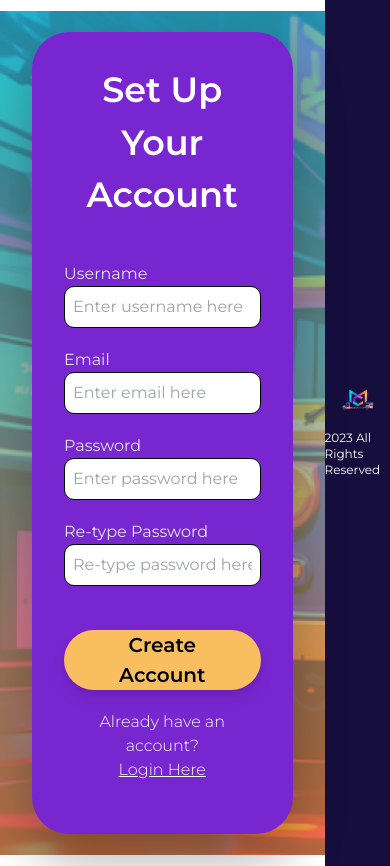
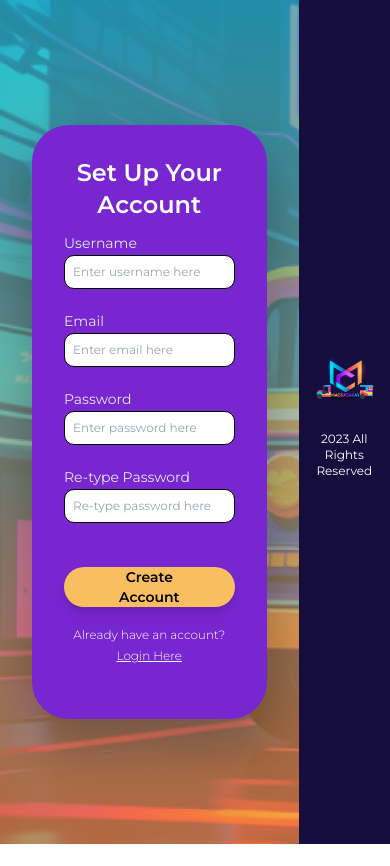
Before and after one commit to KristianLyle/Magsasakay, a React (Create React App) app in the folder magsasakay/: page /signUp in a window 390 px wide. After the commit the page ends 844 px from the top, so only its background shows below. Built offline with nearby package versions, Linux system fonts and the light colour scheme.

Commit message:
Patch 3.30
-SignUp and Login now mobile responsive

```diff
--- a/magsasakay/src/Login.js
+++ b/magsasakay/src/Login.js
@@ -41,20 +41,31 @@ const Login = () => {
   }
 
   return (
-    <div className="min-h-screen relative flex font-Montserrat">
-      <div className="flex-1 flex items-center justify-center relative">
+    <div className="min-h-screen relative flex font-Montserrat sm:flex">
+      <div className="flex-1 flex items-center justify-center relative sm:w-3/4">
         <div className="absolute w-[100%] h-screen bg-image1 bg-cover opacity-100"></div>
         <div className="absolute w-[100%] h-screen bg-gradient-to-t from-orange-500 to-cyan-500 opacity-60"></div>
-        <div className="w-full max-w-md p-8 rounded-[37px] drop-shadow-2xl bg-[#7826D0] text-white">
-          <h1 className="text-center text-4xl font-semibold mb-8">
+
+        <div className="w-full max-w-md p-8 rounded-[37px] drop-shadow-2xl bg-[#7826D0] text-white
+                        phone:w-4/5 phone:h-3/7 phone:p-3
+                        md:w-full md:h-85 md:p-8">
+          <h1 className="text-center text-4xl font-semibold mb-8
+                         phone:text-2xl phone:mb-[10px]
+                         md:text-4xl md:mb-10">
             Login to Continue
           </h1>
-          <div className="mb-4">
-            <label htmlFor="email" className="text-lg">
+          <div className="mb-4 phone:items-left">
+            <label htmlFor="email" className="text-lg
+              phone:text-sm
+              md:text-lg">
+
               Email
             </label>
             <input
-              className="w-full py-2 px-3 border border-black rounded-[10px] text-black"
+              className="w-full py-2 px-3 border border-black rounded-[10px] text-black
+              phone:w-full phone:text-xs
+              md:text-xl"
+
               type="email"
               placeholder="Enter email here"
               required
@@ -63,11 +74,16 @@ const Login = () => {
             />
           </div>
           <div className="mb-4">
-            <label htmlFor="password" className="text-lg">
+            <label htmlFor="password" className="text-lg
+              phone:text-sm
+              md:text-lg">
               Password
             </label>
             <input
-              className="w-full py-2 px-3 border border-black rounded-[10px] text-black"
+              className="w-full py-2 px-3 border border-black rounded-[10px] text-black phone:w-full
+              phone:text-xs
+              md:text-xl"
+
               type="password"
               placeholder="Enter password here"
               required
@@ -75,8 +91,10 @@ const Login = () => {
               onChange={(e) => setUserPassword(e.target.value)}
             />
           </div>
-          <div className="text-center mb-8">
-            <p className="text-white text-sm">
+          <div className="text-center mb-8 phone:mb-2">
+            <p className="text-white text-sm
+            phone:text-xs
+            md:text-lg">
               Don't have an account yet?{" "}
               <Link className="underline hover:text-black" to="/SignUp">
                 Register Here!
@@ -85,7 +103,9 @@ const Login = () => {
           </div>
           <div className="text-center">
             <button
-              className="bg-[#F9BE60] text-2xl px-6 py-2 rounded-full font-semibold text-black hover:bg-[#160E3D] hover:text-[#F9BE60] drop-shadow-2xl"
+              className="bg-[#F9BE60] text-2xl px-6 py-2 rounded-full font-semibold text-black hover:bg-[#160E3D] hover:text-[#F9BE60] drop-shadow-2xl
+                          phone:text-sm
+                          md:text-2xl"
               onClick={handleSubmit}
             >
               Login
@@ -93,11 +113,17 @@ const Login = () => {
           </div>
         </div>
       </div>
-      <div className="w-1/3 bg-[#160E3D] text-white flex flex-col items-center justify-center">
-        <div className="w-1/2">
+      <div className="w-1/3 bg-[#160E3D] text-white flex flex-col items-center justify-center
+                      phone:w-2/5">
+        <div className="w-1/2
+                       phone:w-2/3
+                       md:w-1/2">
           <img src={logo} alt="logo" />
         </div>
-        <p className="text-xs mt-4">2023 All Rights Reserved</p>
+        <p className="text-xs mt-4
+                      phone:text-xs phone:p-2 phone:text-center
+                      md:text-xs
+                        ">2023 All Rights Reserved</p>
       </div>
     </div>
   );
--- a/magsasakay/src/SignUp.js
+++ b/magsasakay/src/SignUp.js
@@ -40,8 +40,8 @@ const SignUp = () => {
     }
   };
   return (
-    <div className="bg-cover min-h-screen relative flex font-Montserrat">
-        <div className="flex-1 flex items-center justify-center relative">
+    <div className="bg-cover min-h-screen relative flex font-Montserrat sm:flex">
+        <div className="flex-1 flex items-center justify-center relative sm:w-3/4">
         <div className="absolute w-[100%] h-screen bg-image1 bg-cover opacity-100"></div>
         <div className="absolute w-[100%] h-screen bg-gradient-to-t from-orange-500 to-cyan-500 opacity-60"></div>
         <div className="w-full max-w-md p-8 rounded-[37px] drop-shadow-2xl text-white">
@@ -49,18 +49,25 @@ const SignUp = () => {
           className="max-w-[400px] w-full mx-auto bg-[#7826D0] p-8 px-8 rounded-[37px] relative drop-shadow-2xl"
           onSubmit={HandleSignUp}
         >
-          <h2 className="mb-10 text-[35px] dark:text-white font-semibold font-montserrat text-center">
+          <h2 className="mb-10 text-[35px] dark:text-white font-semibold font-montserrat text-center
+                        phone:text-2xl phone:mb-[10px]
+                        md:text-4xl md:mb-10">
             {" "}
             Set Up Your Account
           </h2>
 
-          <div className="mb-5">
-            <label className=" text-gray-200 font-montserrat" htmlFor="email">
+          <div className="mb-5 phone:items-left">
+            <label className=" text-gray-200 font-montserrat
+                              phone:text-sm
+                              md:text-lg"
+             htmlFor="email">
               Username
             </label>{" "}
             <br></br>
             <input
-              className=" border border-black border-lg rounded-[10px] w-full p-2"
+              className=" border border-black border-lg rounded-[10px] w-full p-2
+                          phone:w-full phone:text-xs
+                          md:text-xl"
               type="text"
               placeholder="Enter username here"
               required
@@ -70,12 +77,17 @@ const SignUp = () => {
             <br></br>
           </div>
           <div className="mb-5">
-            <label className=" text-gray-200 font-montserrat" fhtmlFor="email">
+            <label className=" text-gray-200 font-montserrat
+                              phone:text-sm
+                              md:text-lg"
+            htmlFor="email">
               Email
             </label>{" "}
             <br></br>
             <input
-              className=" border border-black border-lg rounded-[10px] w-full p-2"
+              className=" border border-black border-lg rounded-[10px] w-full p-2
+                          phone:w-full phone:text-xs
+                          md:text-xl"
               type="email"
               placeholder="Enter email here"
               required
@@ -86,14 +98,18 @@ const SignUp = () => {
           </div>
           <div className="mb-5">
             <label
-              className=" text-gray-200 font-montserrat"
+              className="text-gray-200 font-montserrat
+                          phone:text-sm
+                          md:text-lg"
               htmlFor="password"
             >
               Password
             </label>{" "}
             <br></br>
             <input
-              className="border border-black border-lg rounded-[10px] w-full p-2"
+              className="border border-black border-lg rounded-[10px] w-full p-2
+                        phone:w-full phone:text-xs
+                        md:text-xl"
               type="password"
               placeholder="Enter password here"
               required
@@ -104,14 +120,18 @@ const SignUp = () => {
           </div>
           <div className="mb-5">
             <label
-              className=" text-gray-200 font-montserrat"
+              className=" text-gray-200 font-montserrat
+                        phone:text-sm
+                        md:text-lg"
               htmlFor="password"
             >
               Re-type Password
             </label>{" "}
             <br></br>
             <input
-              className="border border-black border-lg rounded-[10px] w-full p-2"
+              className="border border-black border-lg rounded-[10px] w-full p-2
+                        phone:w-full phone:text-xs
+                        md:text-xl"
               type="password"
               placeholder="Re-type password here"
               required
@@ -138,16 +158,23 @@ const SignUp = () => {
           ) : null}
 
           <div className="flex justify-center mb-3">
-            <button className="text-black hover:bg-[#160E3D] hover:text-[#F9BE60] px-[55px] text-center bg-[#F9BE60] rounded-full drop-shadow-lg text-[20px] font-Montserrat font-semibold">
+            <button className="text-black hover:bg-[#160E3D] hover:text-[#F9BE60] px-[55px] text-center bg-[#F9BE60] rounded-full drop-shadow-lg text-[20px] font-Montserrat font-semibold
+                              phone:text-sm
+                              md:text-2xl">
               Create Account{" "}
             </button>
           </div>
           <div className="font-light text-center text-white font-Montserrat py-2 mb-3">
-            <p className="text-center font-montserrat">
+            <p className="text-center font-montserrat
+                        phone:text-xs
+                        md:text-lg">
               {" "}
               Already have an account?{" "}
             </p>
-            <Link className="underline hover:text-black" to="/">
+            <Link className="underline hover:text-black
+                            phone:text-xs
+                            md:text-lg"
+            to="/">
               {" "}
               Login Here{" "}
             </Link>
@@ -155,11 +182,17 @@ const SignUp = () => {
         </form>
         </div>
         </div>
-        <div className="w-1/3 bg-[#160E3D] text-white flex flex-col items-center justify-center">
-        <div className="w-1/2">
+        <div className="w-1/3 bg-[#160E3D] text-white flex flex-col items-center justify-center
+                        phone:w-3/5">
+        <div className="w-1/2
+                        phone:w-2/3
+                        md:w-1/2">
           <img src={logo} alt="logo" />
         </div>
-        <p className="text-xs mt-4">2023 All Rights Reserved</p>
+        <p className="text-xs mt-4
+                      phone:text-xs phone:p-2 phone:text-center
+                      md:text-xs">
+          2023 All Rights Reserved</p>
       </div>
     </div>
 
--- a/magsasakay/tailwind.config.js
+++ b/magsasakay/tailwind.config.js
@@ -12,6 +12,10 @@ module.exports = {
         'resto_bg': "url('img/resto_bg.jpg')",
         'resto_but': "url('img/resto_but.png')"
       },
+      screens:{
+        "phone": "360px",
+
+      }
     },
     fontFamily: {
       Montserrat: ['Montserrat'],
```
